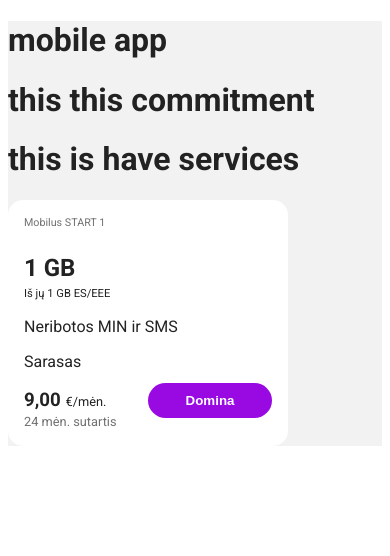
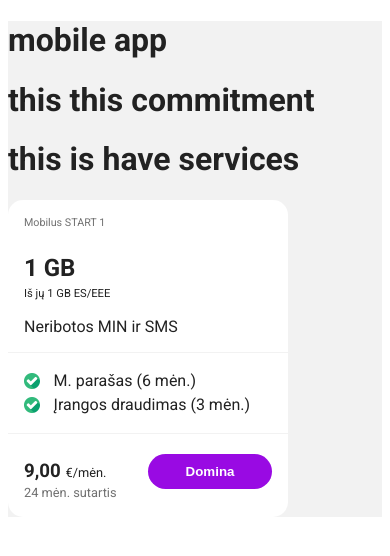
Before and after one commit to lukas-anci/mobile-plans, a React (Create React App) app: page / in a window 390 px wide. Shown: the top 556 px of the page. Built offline with nearby package versions, Linux system fonts and the light colour scheme.

Commit message:
mobile plan card css done

```diff
--- a/src/App.css
+++ b/src/App.css
@@ -46,6 +46,7 @@
   max-width: 280px;
   padding: 1rem;
   border-radius: 15px;
+  overflow: hidden;
 }
 .plan__header {
   font-weight: normal;
@@ -60,6 +61,23 @@
 }
 .plan__min-sms {
   font-size: 1rem;
+}
+.plan__features .hr {
+  height: 1px;
+  background-color: #f2f2f2;
+  margin: 0.5rem -100%;
+}
+.features__list {
+  list-style: none;
+  padding-left: 0;
+}
+.features__list li {
+  line-height: 1.5rem;
+}
+.features__check {
+  width: 1rem;
+  margin-right: 0.6rem;
+  vertical-align: middle;
 }
 .plan__bottom {
   display: flex;
@@ -87,4 +105,5 @@
   padding: 0.6rem 1.4rem;
   border-radius: 20px;
   font-weight: bold;
+  cursor: pointer;
 }
--- a/src/components/mobilePlanOff.jsx
+++ b/src/components/mobilePlanOff.jsx
@@ -1,4 +1,5 @@
 import React, { Component } from 'react';
+import ListImage from '../static/checked.png';
 class MobilePlanOff extends Component {
   state = {};
   render() {
@@ -8,7 +9,22 @@
         <h2 className="plan__dataAllow">1 GB</h2>
         <small className="plan__dataEu">Iš jų 1 GB ES/EEE</small>
         <p className="plan__min-sms">Neribotos MIN ir SMS</p>
-        <div className="plan__features">Sarasas</div>
+        <div className="plan__features">
+          <div className="hr"></div>
+          <ul className="features__list">
+            <li>
+              {' '}
+              <img className="features__check" src={ListImage} alt="" />{' '}
+              <span>M. parašas (6 mėn.)</span>
+            </li>
+            <li>
+              {' '}
+              <img className="features__check" alt="" src={ListImage} />
+              <span> Įrangos draudimas (3 mėn.)</span>
+            </li>
+          </ul>
+          <div className="hr"></div>
+        </div>
         <div className="plan__bottom">
           <div className="bottom__price-part">
             <h3 className="botton__price">
```
Also changed, not shown: src/static/checked.png (added).
